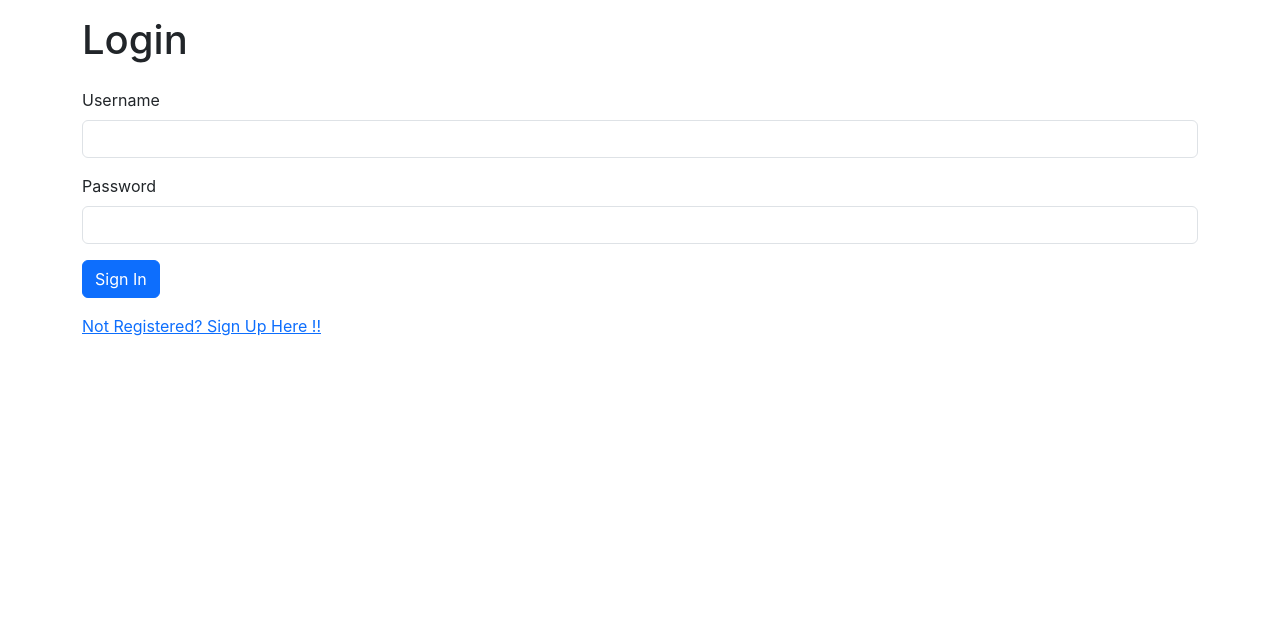
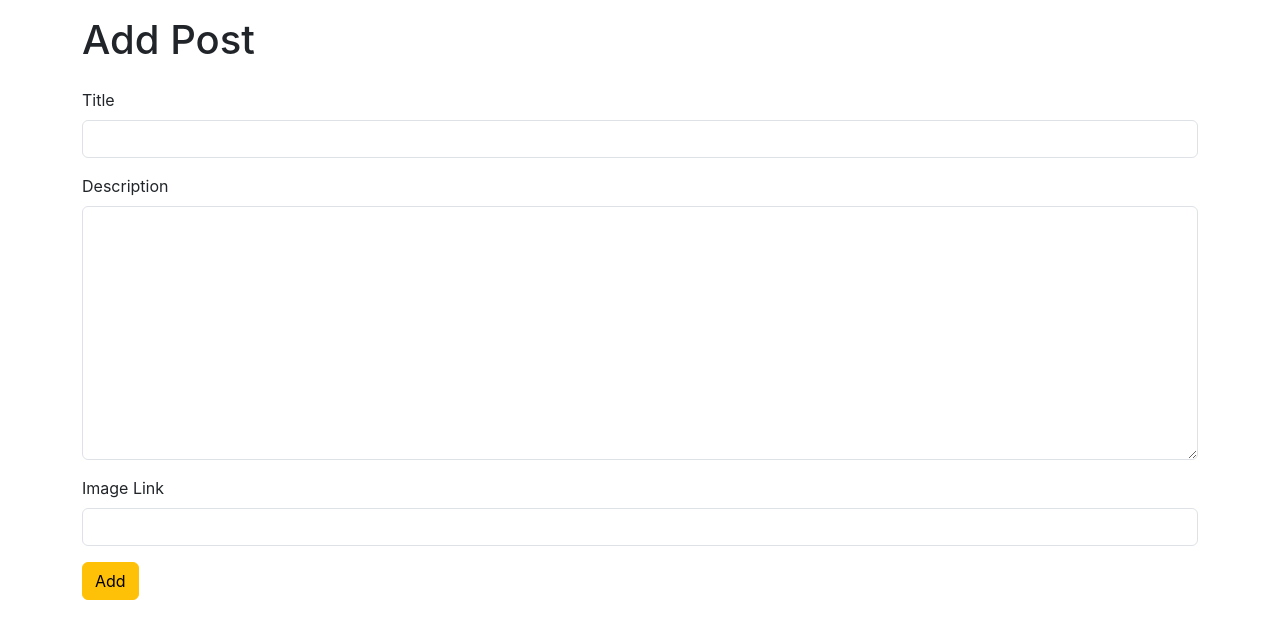
Before and after one commit to Sree1710/blog-app-frontend, a React (Create React App) app: page /addp in a window 1280 px wide. Shown: the top 638 px of the page. Built offline with nearby package versions, Linux system fonts and the light colour scheme.

Commit message:
AddPost component completed

```diff
--- a/src/App.js
+++ b/src/App.js
@@ -1,12 +1,17 @@
+import { BrowserRouter, Route, Routes } from 'react-router-dom';
 import './App.css';
+import AddPost from './Components/AddPost';
 import UserLogin from './Components/UserLogin';
 import UserReg from './Components/UserReg';
 
 function App() {
   return (
-    <div>
-      <UserLogin/>
-    </div>
+    <BrowserRouter>
+    <Routes>
+      <Route path='/' exact element={<UserLogin/>} />
+      <Route path='/addp' exact element={<AddPost/>} />
+    </Routes>
+    </BrowserRouter>
   );
 }
 
--- a/src/Components/AddPost.jsx
+++ b/src/Components/AddPost.jsx
@@ -1,8 +1,61 @@
-import React from 'react'
+import axios from 'axios'
+import React, { useState } from 'react'
 
 const AddPost = () => {
+    const [inputField,setInputField]=useState(
+        {token:sessionStorage.getItem("token"),post_id:sessionStorage.getItem("userid"),postTitle:"",postDesc:"",postImg:""}
+    )
+
+    const apiLink="http://localhost:3001/addp"
+
+    const inputHandler=(event)=>{
+        setInputField({...inputField,[event.target.name]:event.target.value})
+    }
+
+    const readValue=()=>{
+        console.log(inputField)
+    axios.post(apiLink,inputField).then(
+        (Response)=>{
+            if (Response.data.status=="success") {
+                alert("Post Added Successfully !!!")
+                setInputField({postTitle:"",postDesc:"",postImg:""})
+            } else {
+                alert("Something Went Wrong !!!")
+            }
+        }
+    )
+
+    }
   return (
-    <div>AddPost</div>
+    <div>
+        <div className="container">
+            <div className="row">
+                <div className="col col-12 col-sm-12 col-md-12 col-lg-12 col-xl-12 col-xxl-12">
+                    <div className="row g-3">
+                        <div className="col col-12 col-sm-12 col-md-12 col-lg-12 col-xl-12 col-xxl-12"></div>
+                        <div className="col col-12 col-sm-12 col-md-12 col-lg-12 col-xl-12 col-xxl-12">
+                            <h1>Add Post</h1>
+                        </div>
+                        <div className="col col-12 col-sm-12 col-md-12 col-lg-12 col-xl-12 col-xxl-12">
+                            <label htmlFor="" className="form-label">Title</label>
+                            <input onChange={inputHandler} type="text" className="form-control" name="postTitle" value={inputField.postTitle} />
+                        </div>
+                        <div className="col col-12 col-sm-12 col-md-12 col-lg-12 col-xl-12 col-xxl-12">
+                            <label htmlFor="" className="form-label">Description</label>
+                            <textarea onChange={inputHandler} name="postDesc" id="" cols="30" rows="10" className="form-control" value={inputField.postDesc}></textarea>
+                        </div>
+                        <div className="col col-12 col-sm-12 col-md-12 col-lg-12 col-xl-12 col-xxl-12">
+                            <label htmlFor="" className="form-label">Image Link</label>
+                            <input onChange={inputHandler} type="text" className="form-control" name="postImg" value={inputField.postImg} />
+                        </div>
+                        <div className="col col-12 col-sm-12 col-md-12 col-lg-12 col-xl-12 col-xxl-12">
+                            <button onClick={readValue} className="btn btn-warning">Add</button>
+                        </div>
+                    </div>
+                </div>
+            </div>
+        </div>
+    </div>
   )
 }
 
--- a/src/Components/UserLogin.jsx
+++ b/src/Components/UserLogin.jsx
@@ -1,5 +1,6 @@
 import axios from 'axios'
 import React, { useState } from 'react'
+import { useNavigate } from 'react-router-dom'
 
 const UserLogin = () => {
     const [inputField,setInputField]=useState(
@@ -7,6 +8,7 @@ const UserLogin = () => {
     )
 
     const apiLink="http://localhost:3001/login"
+    const navigate=useNavigate()
 
     const inputHandler=(event)=>{
         setInputField({...inputField,[event.target.name]:event.target.value})
@@ -20,7 +22,7 @@ const UserLogin = () => {
                     let token=Response.data.token
                     sessionStorage.setItem("userid",userid)
                     sessionStorage.setItem("token",token)
-                    alert("Logged In Successfully !!!")
+                    navigate('/addp')
                 } else {
                     alert(Response.data.status)
                 }
```
